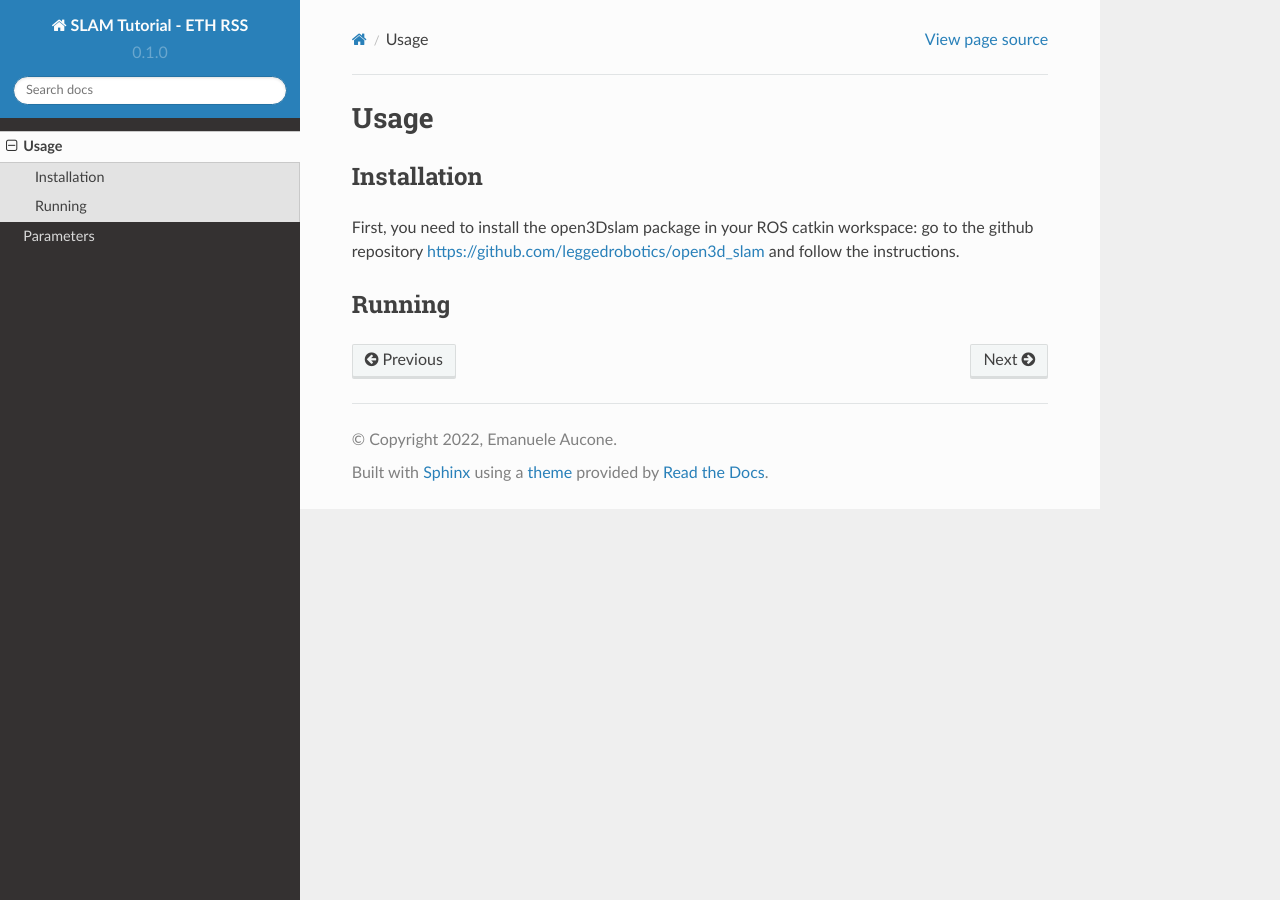
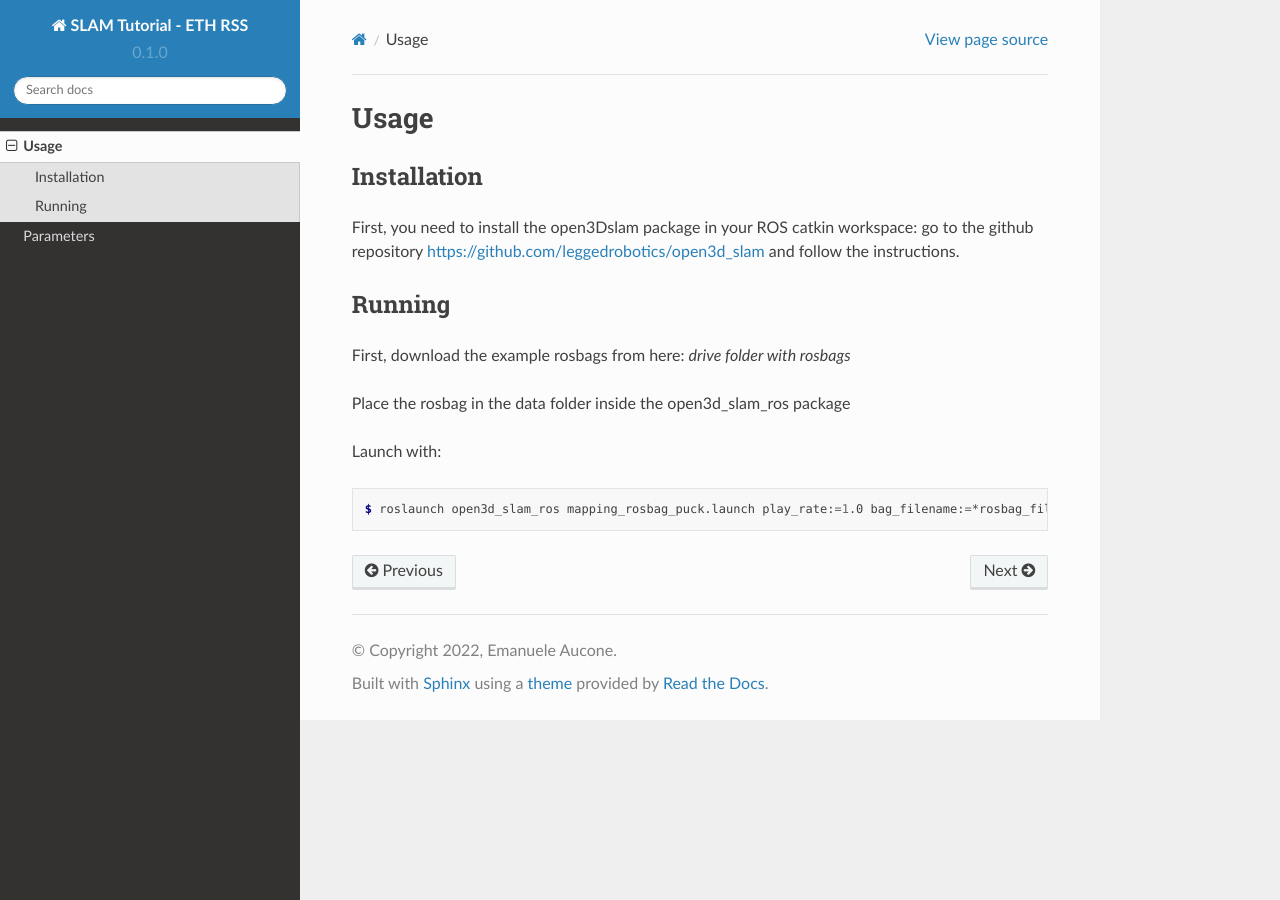
Before and after one commit to EmanueleAucone/SLAM_Tutorial-ETH_RSS, a Sphinx documentation site: the page built from docs/source/usage.rst, in a window 1280 px wide. Built offline with Sphinx 7.4.7 and the Read the Docs theme 2.0.0, drawn with Linux system fonts in a browser that asks for light colours.

Commit message:
Update usage.rst

```diff
--- a/docs/source/usage.rst
+++ b/docs/source/usage.rst
@@ -10,3 +10,14 @@ First, you need to install the open3Dslam package in your ROS catkin workspace:
 
 Running
 ------------
+
+First, download the example rosbags from here:
+*drive folder with rosbags*
+
+Place the rosbag in the data folder inside the open3d_slam_ros package
+
+Launch with:
+
+.. code-block:: console
+
+   $ roslaunch open3d_slam_ros mapping_rosbag_puck.launch play_rate:=1.0 bag_filename:=*rosbag_filename*.bag cloud_topic:=/rslidar_points
```
